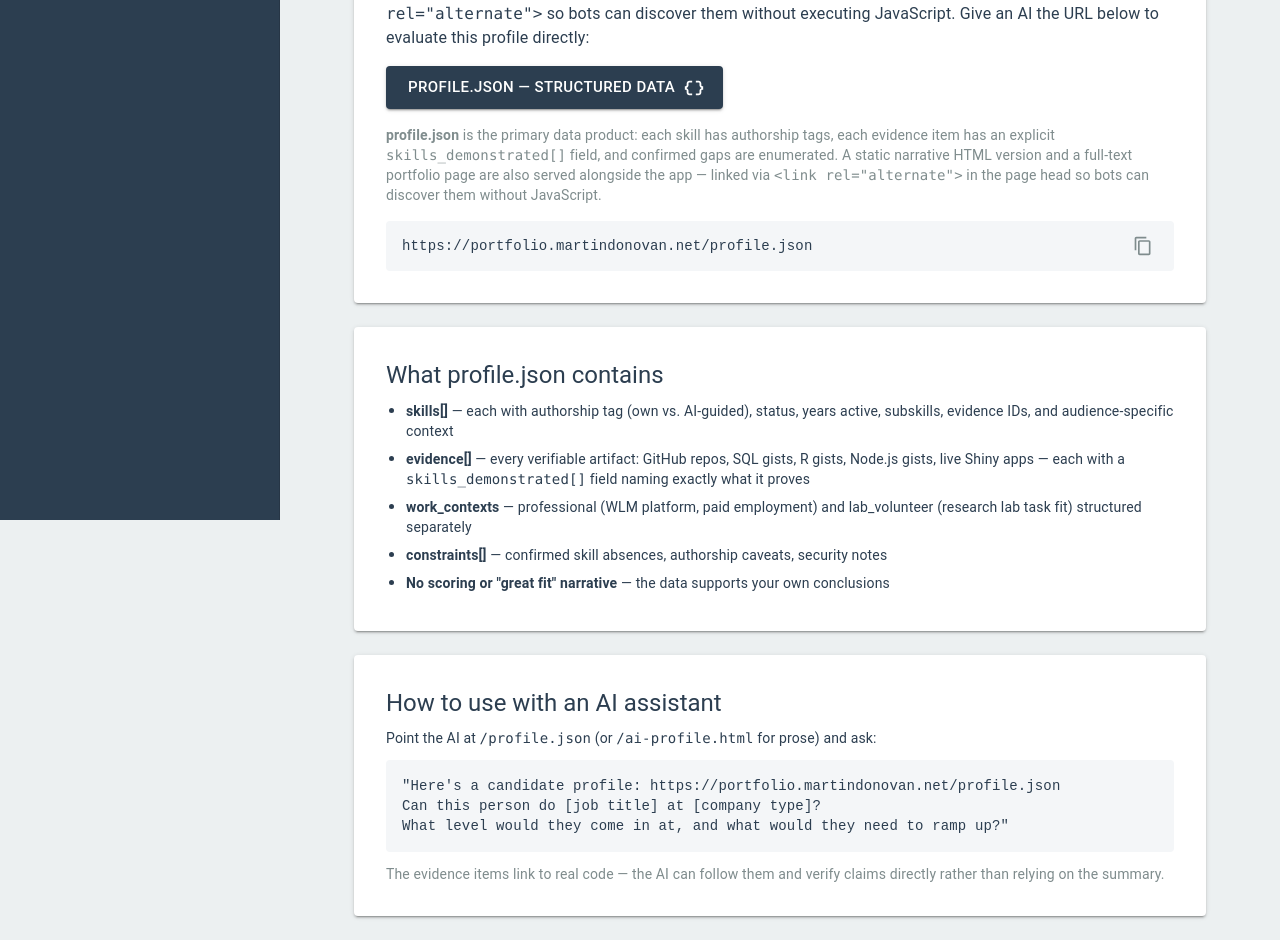
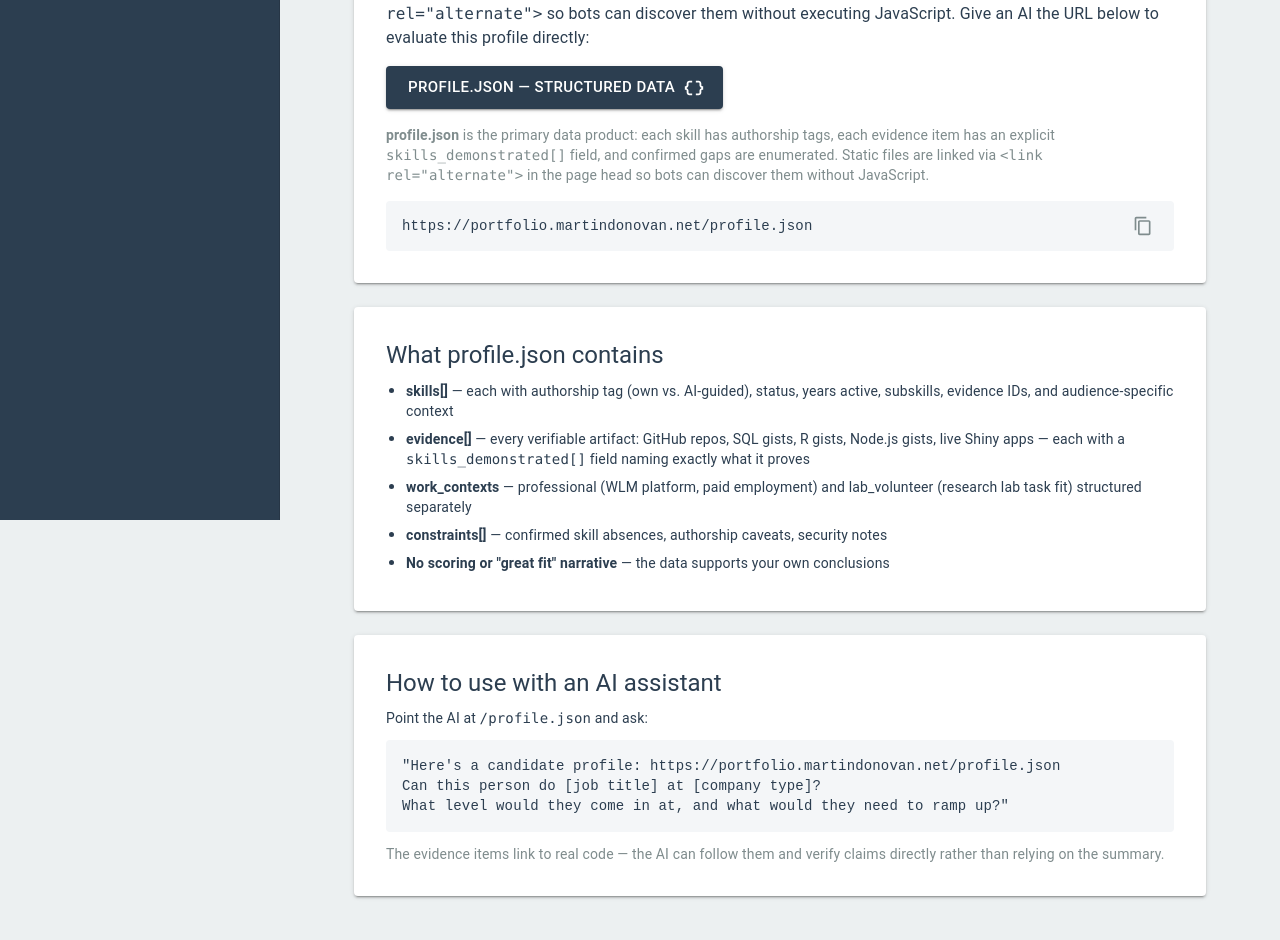
Before and after one commit to mdonovan3/Portfolio, a React (Vite) app: page /ai-profile in a window 1280 px wide. Shown: the part 280-1220 px from the top of the page. Built offline with nearby package versions, Linux system fonts and the light colour scheme.

Commit message:
Remove all visible references to ai-profile.html from AIProfile page
Co-Authored-By: Claude Sonnet 4.6 <noreply@anthropic.com>

```diff
--- a/src/pages/AIProfile.jsx
+++ b/src/pages/AIProfile.jsx
@@ -51,8 +51,7 @@ export default function AIProfile() {
         <Typography variant="body2" color="text.secondary" sx={{ mt: 2, mb: 2 }}>
           <strong>profile.json</strong> is the primary data product: each skill has authorship tags,
           each evidence item has an explicit <code>skills_demonstrated[]</code> field, and confirmed
-          gaps are enumerated. A static narrative HTML version and a full-text portfolio page are also
-          served alongside the app — linked via{" "}
+          gaps are enumerated. Static files are linked via{" "}
           <code>&lt;link rel="alternate"&gt;</code> in the page head so bots can discover them without JavaScript.
         </Typography>
         <Box sx={{ display: "flex", alignItems: "center", gap: 1, bgcolor: "#f4f6f8", borderRadius: 1, px: 2, py: 1.25 }}>
@@ -85,7 +84,7 @@ export default function AIProfile() {
           How to use with an AI assistant
         </Typography>
         <Typography variant="body2" sx={{ mb: 1.5 }}>
-          Point the AI at <code>/profile.json</code> (or <code>/ai-profile.html</code> for prose) and ask:
+          Point the AI at <code>/profile.json</code> and ask:
         </Typography>
         <Box sx={{ bgcolor: "#f4f6f8", borderRadius: 1, p: 2, mb: 1.5 }}>
           <Typography variant="body2" sx={{ fontFamily: "monospace", whiteSpace: "pre-wrap" }}>
```
